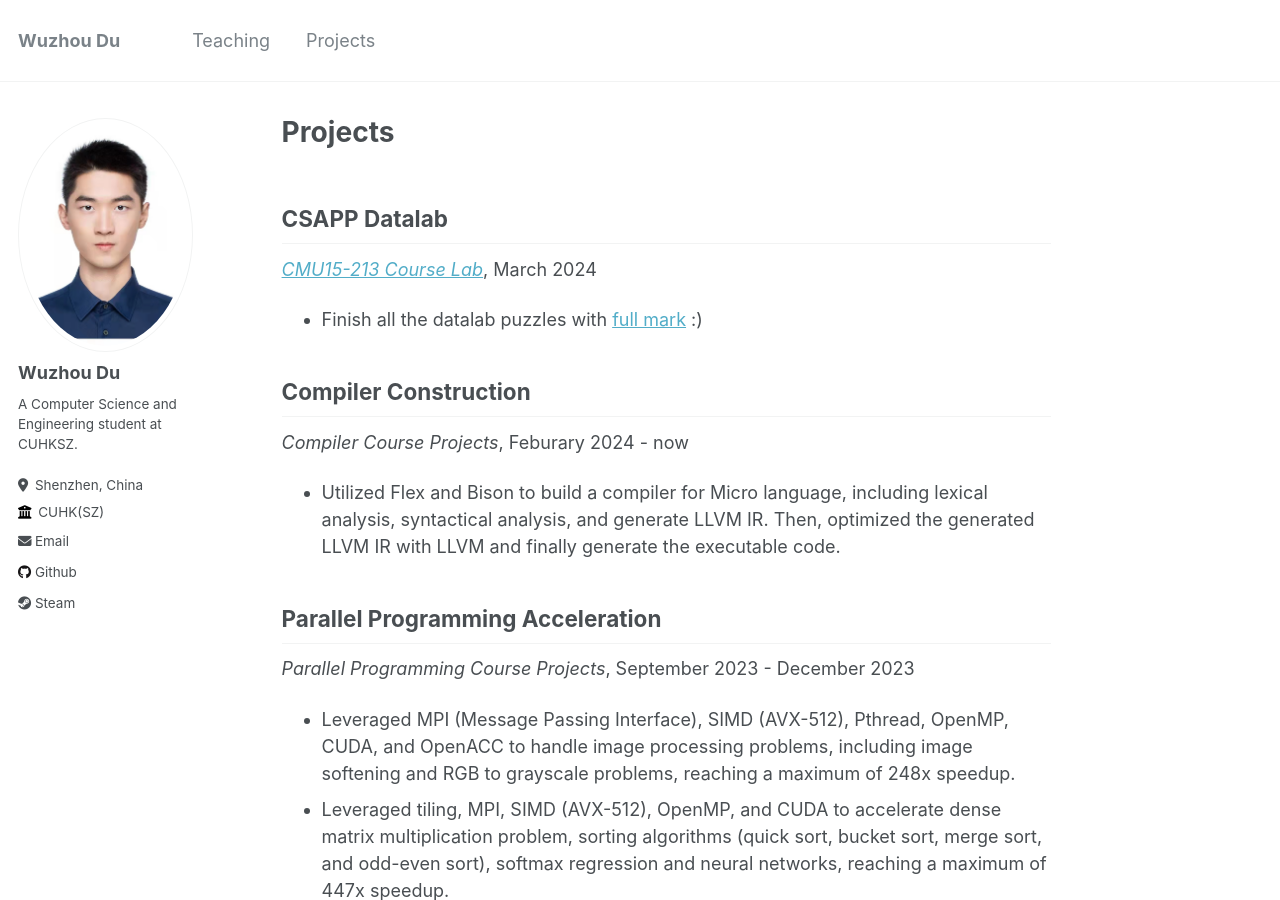
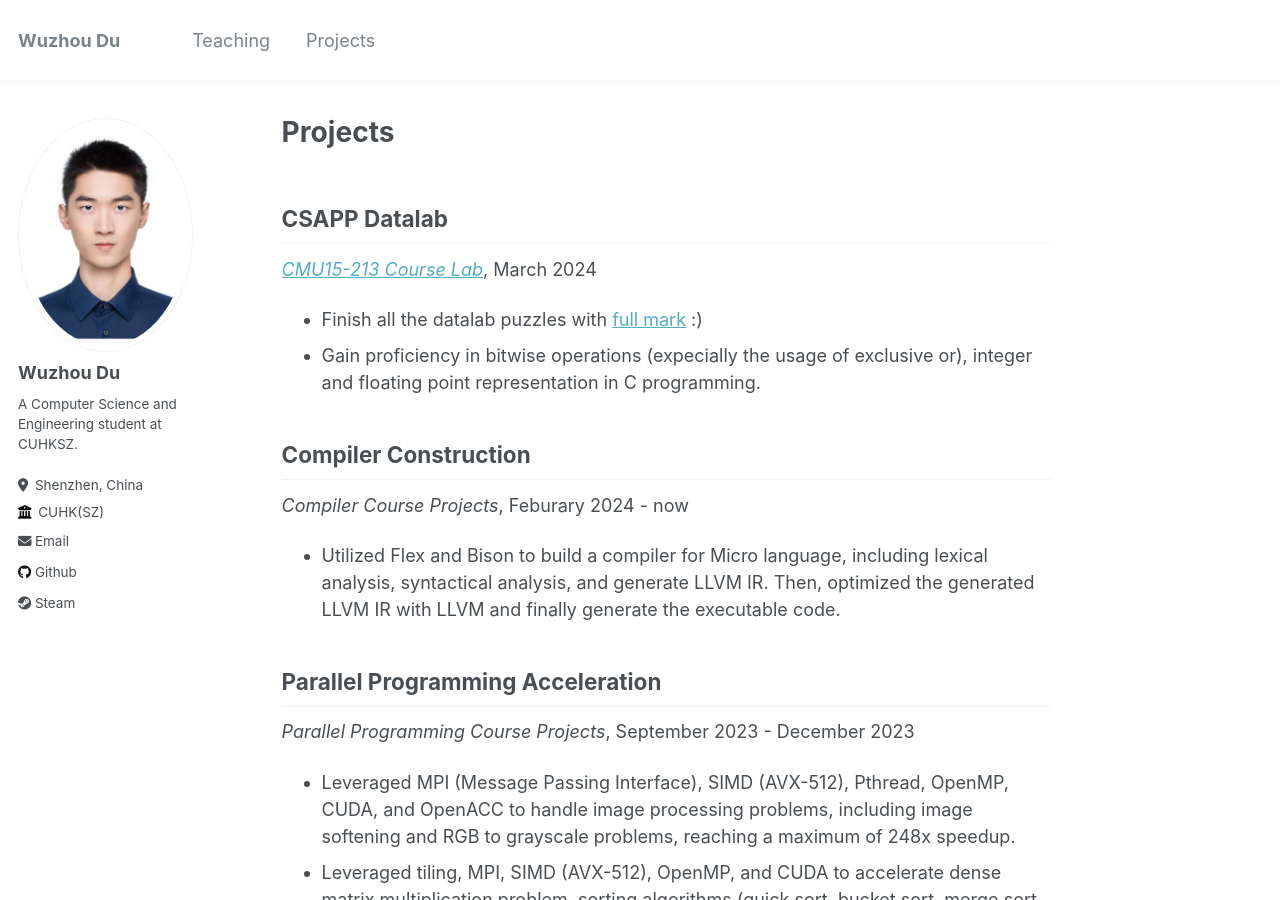
Before and after one commit to WuzhouDu/WuzhouDu.github.io, a Jekyll site: the page built from _pages/projects.md, in a window 1280 px wide and 900 px high. Built offline with Jekyll 4.4.1, drawn with Linux system fonts in a browser that asks for light colours.

Commit message:
what I learn from CSAPP datalab

```diff
--- a/_pages/projects.md
+++ b/_pages/projects.md
@@ -7,6 +7,7 @@ author_profile: true
 ## CSAPP Datalab
 *[CMU15-213 Course Lab](https://github.com/WuzhouDu/CSAPP_labs)*, March 2024
 - Finish all the datalab puzzles with [full mark](https://wuzhoudu.github.io/files/CSAPP_labs/datalab_result.jpg) :)
+- Gain proficiency in bitwise operations (expecially the usage of exclusive or), integer and floating point representation in C programming.
 
 ## Compiler Construction
 *Compiler Course Projects*, Feburary 2024 - now
```
